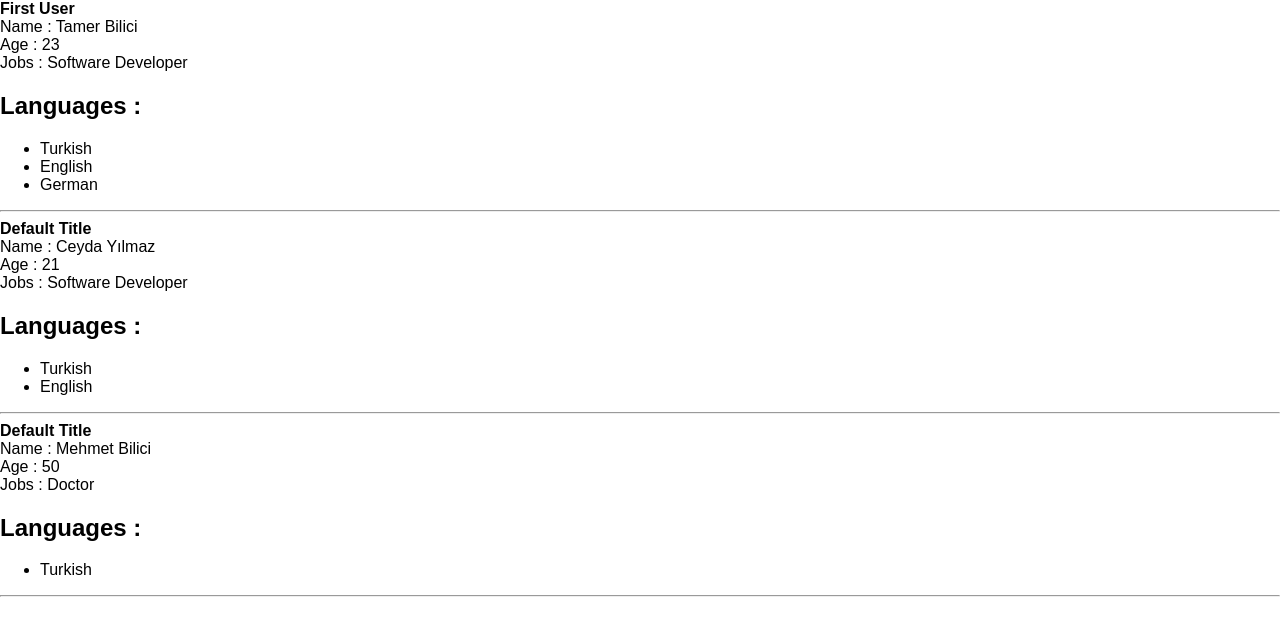
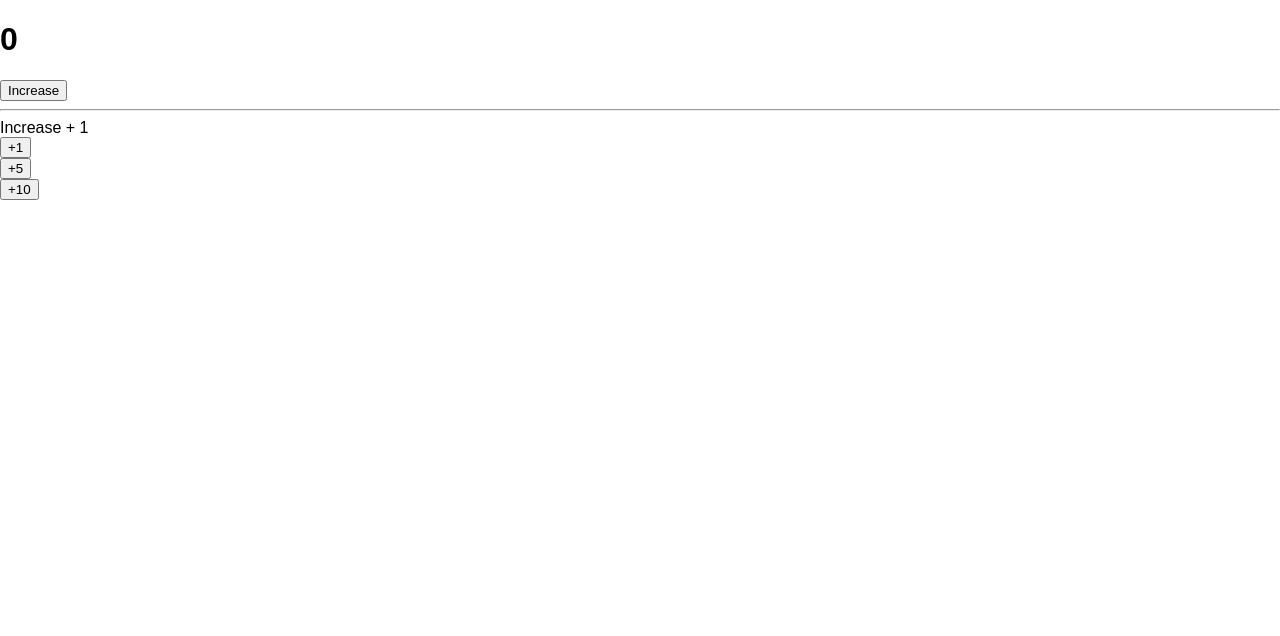
Before and after one commit to mtamerb/react-web-programming, a React (Create React App) app in the folder v1-hello-react/: page / in a window 1280 px wide. Shown: the top 636 px of the page. Built offline with nearby package versions, Linux system fonts and the light colour scheme.

Commit message:
usestate

```diff
--- a/v1-hello-react/src/App.js
+++ b/v1-hello-react/src/App.js
@@ -1,10 +1,8 @@
 import React, {Component} from 'react';
 import './App.css';
+import Counter from "./components/Counter";
 
-import User from "./components/User";
-
-
-const user = [{
+/*const user = [{
     name: "Tamer Bilici",
     age: 23,
     jobs: "Software Developer",
@@ -19,22 +17,26 @@
     age: 50,
     jobs: "Doctor",
     languages: ["Turkish"]
-}]
+}]*/
 
 
 class App extends Component {
     render() {
         return (
             <div>
-                {/* <User name="Tamer Bilici" age={23} jobs="Software Developer"/>
+
+                <Counter/>
+
+
+             {/*    <User name="Tamer Bilici" age={23} jobs="Software Developer"/>
                 <br></br>
-                    <User name="Ceyda Yılmaz" age={21} jobs="Software Developer"/>*/}
-                {/*
+                    <User name="Ceyda Yılmaz" age={21} jobs="Software Developer"/>
+
                 <User data = {user}/>
-*/}
+
                 <User title="First User" data={user[0]}/>
                 <User data={user[1]}/>
-                <User data={user[2]}/>
+                <User data={user[2]}/>*/}
             </div>
         );
     }
--- /dev/null
+++ b/v1-hello-react/src/components/Counter.js
@@ -0,0 +1,20 @@
+import React, {useState} from 'react'
+
+function Counter() {
+    const [count, setCount] = useState(0)
+    const [count2, setCount2] = useState(1)
+
+    return (
+        <div>
+            <h1>{count}</h1>
+            <button onClick={() => setCount(count + count2)}>Increase</button>
+            <hr/>
+            <div>Increase + {count2}</div>
+            <button onClick={() => setCount2(1)}>+1</button><br/>
+            <button onClick={() => setCount2(5)}>+5</button><br/>
+            <button onClick={() => setCount2(10)}>+10</button><br/>
+        </div>
+    )
+}
+
+export default Counter
```
